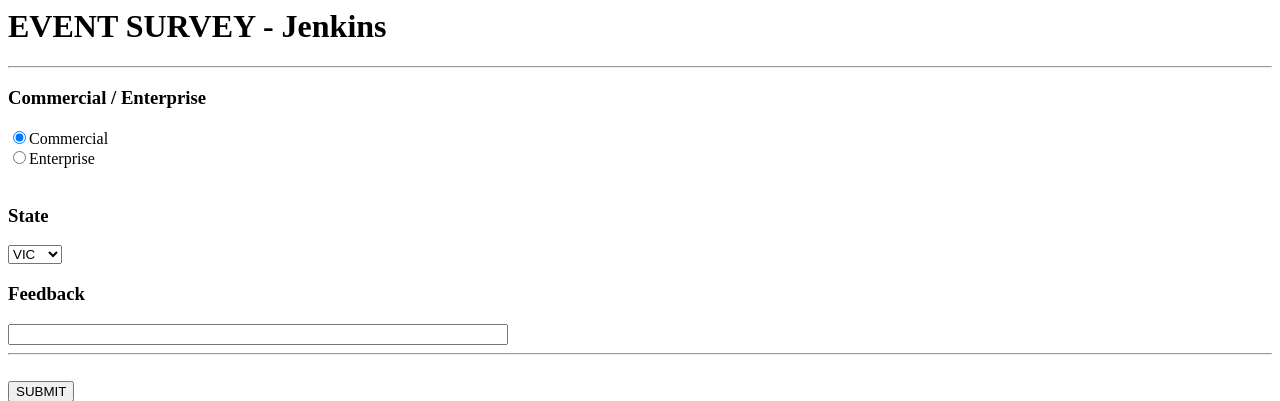
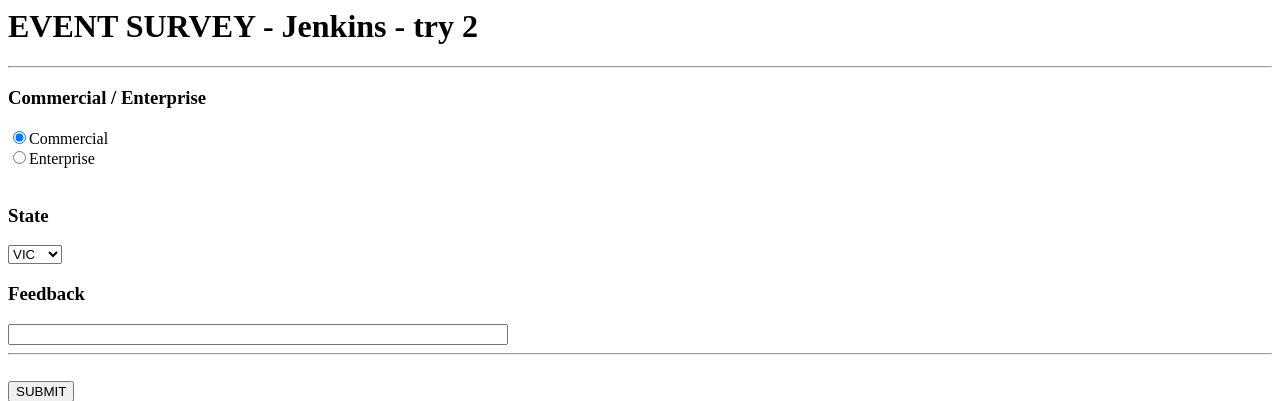
Before and after one commit to jonas-werner/jenkinstest, a Flask app: page / in a window 1280 px wide. Shown: the top 401 px of the page. Run offline with Flask 2, Linux system fonts and the light colour scheme.

Commit message:
Update survey.html

```diff
--- a/templates/survey.html
+++ b/templates/survey.html
@@ -3,7 +3,7 @@
         <title>Event survey</title>
     </head>
     <body>
-		<h1>EVENT SURVEY - Jenkins</h1>
+		<h1>EVENT SURVEY - Jenkins - try 2</h1>
 		<hr>
 
 		<form method="post" action="{{ url_for('suthankyou') }}">
```
